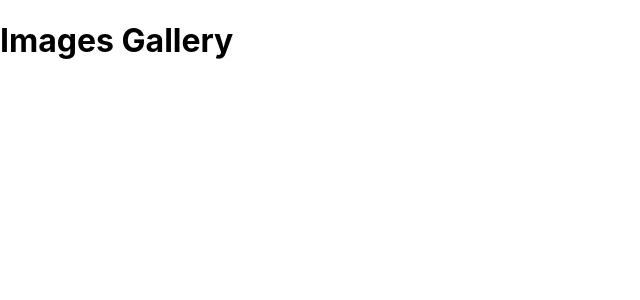
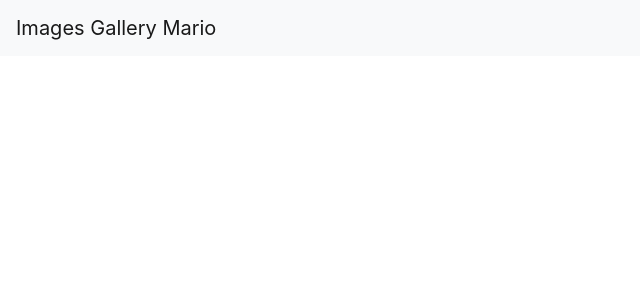
Before and after one commit to hijackgit/images-galery, a React (Create React App) app in the folder frontend/: page / in a window 1280 px wide. Shown: the top 300 px of the page, without its empty margins (0-640 px from the left). Built offline with nearby package versions, Linux system fonts and the light colour scheme.

Commit message:
initial header component

```diff
--- a/frontend/package.json
+++ b/frontend/package.json
@@ -6,7 +6,9 @@
     "@testing-library/jest-dom": "^5.16.5",
     "@testing-library/react": "^13.4.0",
     "@testing-library/user-event": "^13.5.0",
+    "bootstrap": "^4.5.3",
     "react": "^18.2.0",
+    "react-bootstrap": "^1.4.0",
     "react-dom": "^18.2.0",
     "react-scripts": "5.0.1",
     "web-vitals": "^2.1.4"
--- a/frontend/src/App.js
+++ b/frontend/src/App.js
@@ -1,10 +1,10 @@
+import 'bootstrap/dist/css/bootstrap.min.css';
+import Header from './components/Header';
+
 function App() {
   return (
     <div className="App">
-      <h1>
-        Images Gallery
-      </h1>
-
+      <Header title="Images Gallery Mario" />
     </div>
   );
 }
--- /dev/null
+++ b/frontend/src/components/Header.js
@@ -0,0 +1,12 @@
+import React from "react";
+import { Navbar } from 'react-bootstrap';
+
+const Header = (props) => {
+  return (
+    <Navbar bg="light" variant="light">
+      <Navbar.Brand href="/">{props.title}</Navbar.Brand>
+    </Navbar>
+  )
+};
+
+export default Header;
```
Also changed, not shown: 1 other file (tests, documents, lock files or other folders).
